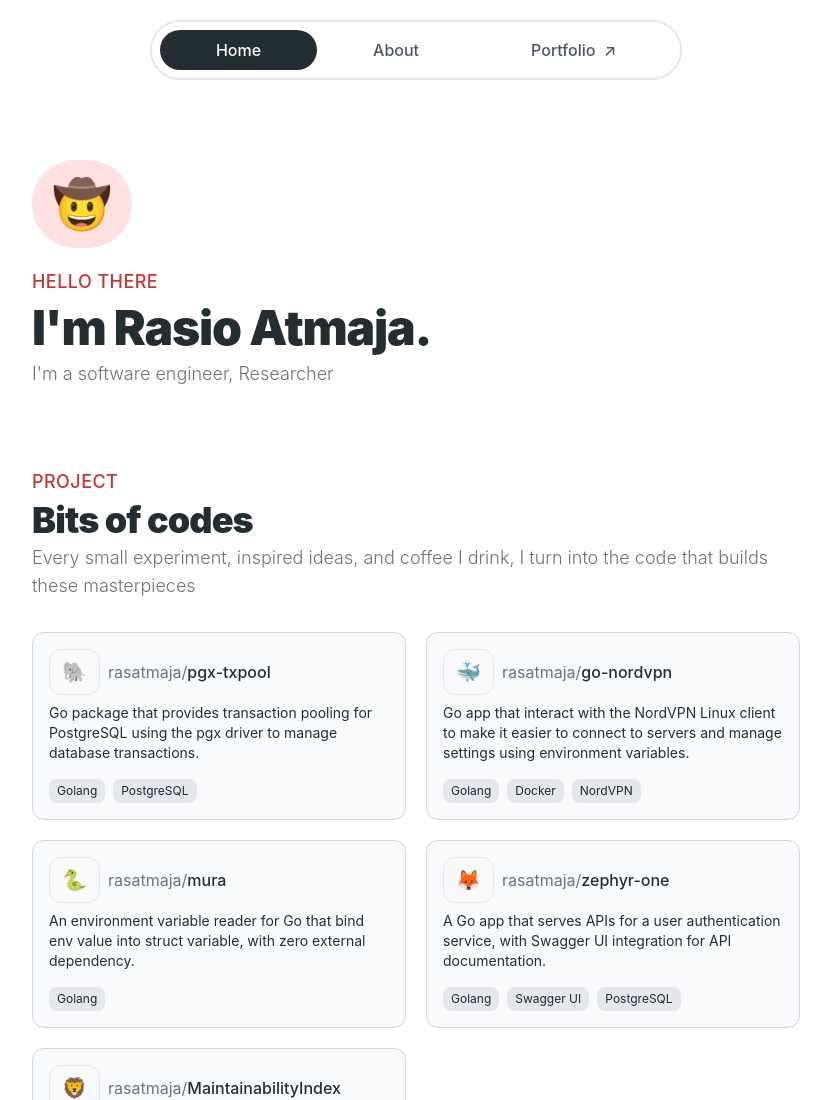
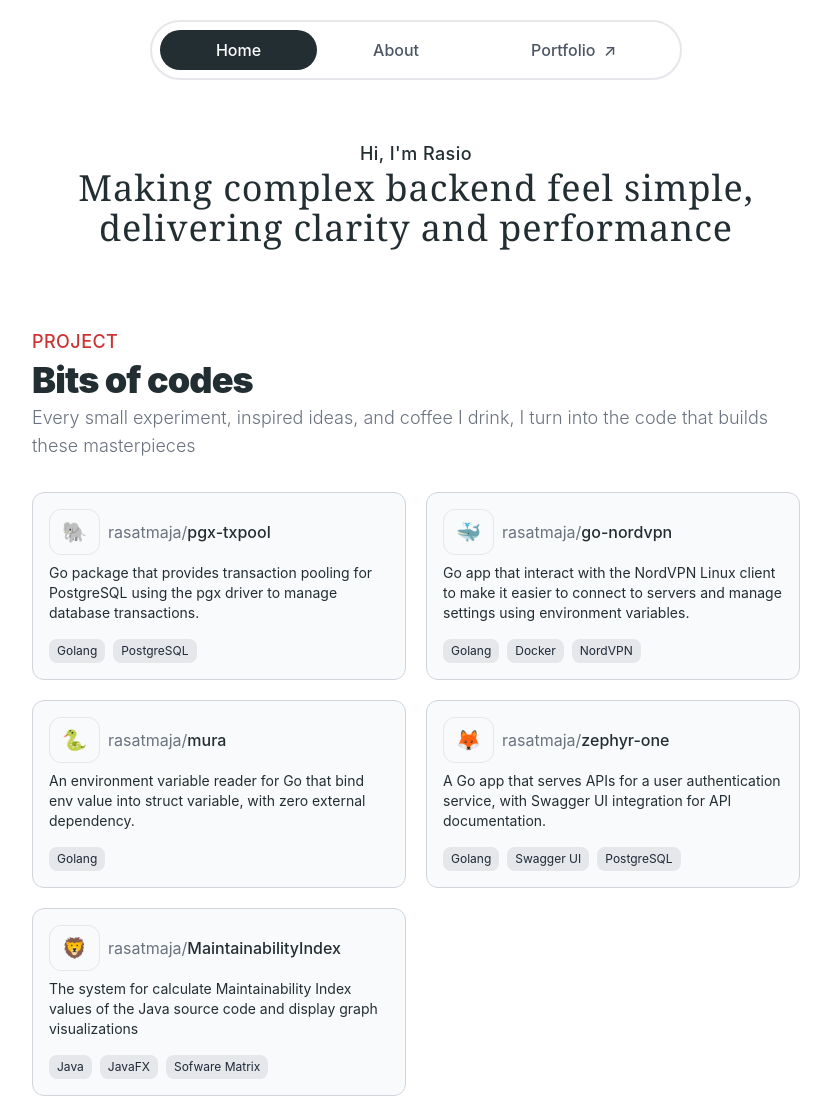
Before and after one commit to rasatmaja/rasio.dev, an Astro site: page / in a window 1280 px wide. Shown: the top 1100 px of the page, without its empty margins (224-1055 px from the left). Built offline with nearby package versions, Linux system fonts and the light colour scheme; Astro itself is replaced by a stand-in of ours.

Commit message:
feat: revamp homepage layout (#137)
Refactor the homepage layout to improve readability and centering. Add the TailwindCSS extension to the dev container for better development support.

```diff
--- a/src/pages/index.astro
+++ b/src/pages/index.astro
@@ -8,12 +8,10 @@ import Project from '../components/Project.astro';
 
 <Layout title="Rasio | Software Engineer">
 	<main>
-		<section class="h-2/6 my-20 flex flex-col">
-			<div class="my-5 w-max text-5xl p-5 bg-red-100 rounded-full">🤠</div>
+		<section class="h-2/3 my-20 flex flex-col text-center">
 			<div>
-				<h2 class="text-lg font-medium tracking-wide text-secondary">HELLO THERE</h2>
-				<h1 class="text-5xl font-black tracking-tight my-2">I'm Rasio Atmaja.</h1>
-				<h3 class="text-lg font-light text-gray-500">I'm a software engineer, Researcher</h3>
+				<h2 class="text-lg font-medium tracking-wide">Hi, I'm Rasio</h2>
+				<h1 class="text-3xl md:text-4xl md:px-10 font-serif tracking-wide">Making complex backend feel simple, delivering clarity and performance</h1>
 			</div>
 		</section>
 		<Project />
```
Also changed, not shown: .devcontainer/devcontainer.json.
